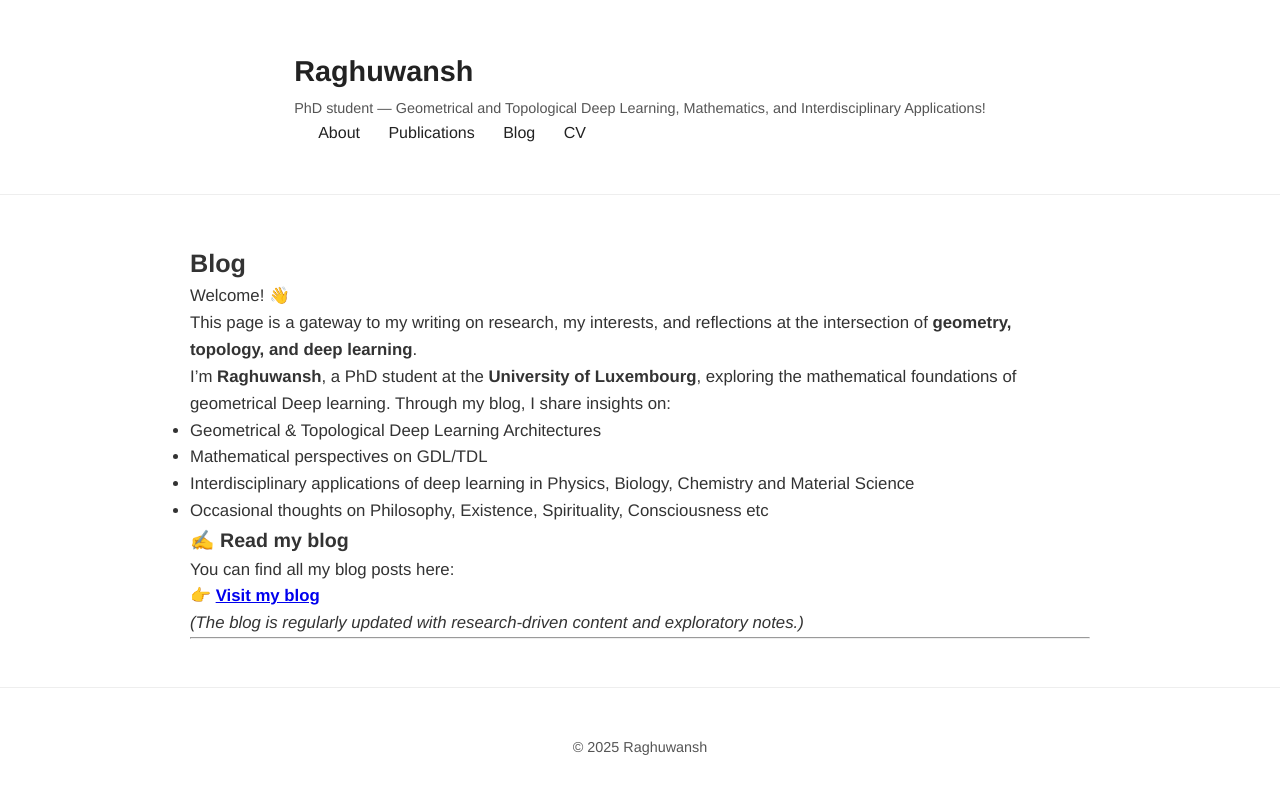
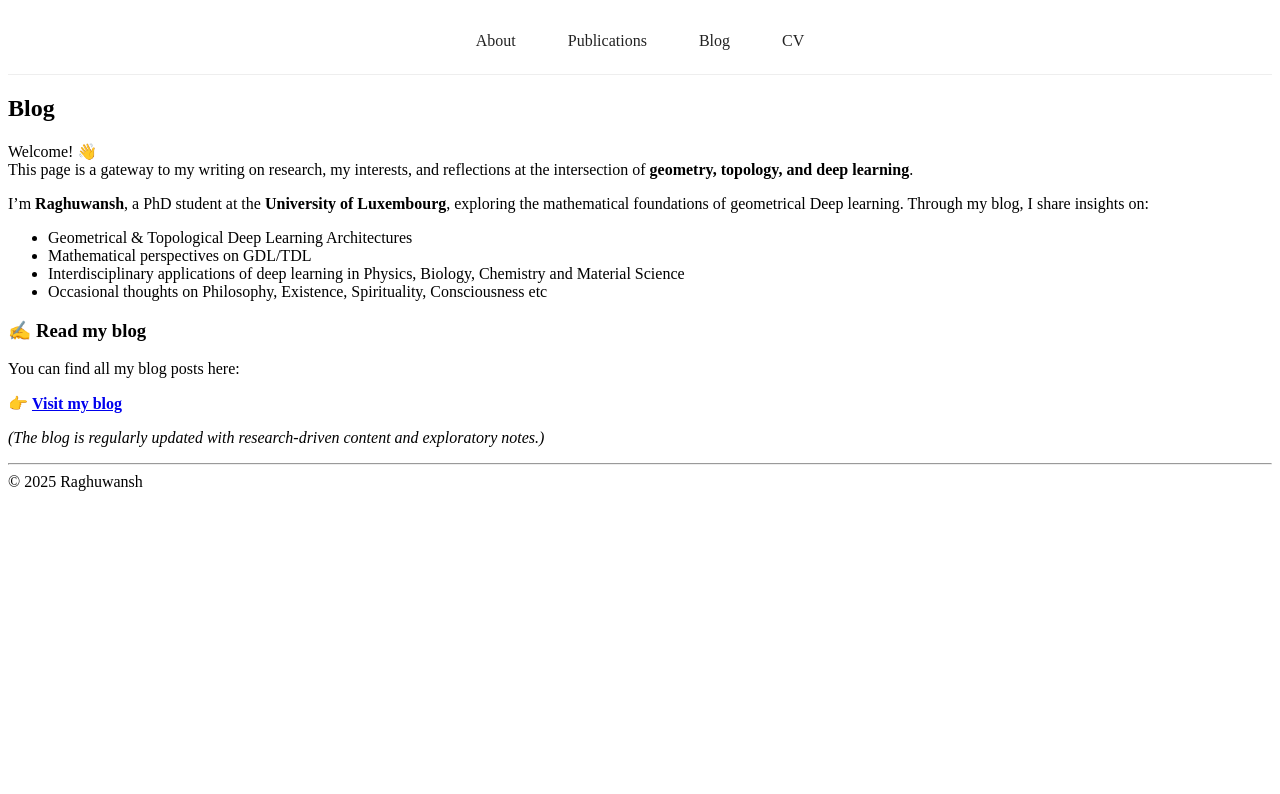
Before and after one commit to rajraghuwansh/rajraghuwansh.github.io, a Jekyll site: the page built from blog.md, in a window 1280 px wide. Shown: the top 794 px of the page. Built offline with Jekyll 4.4.1, drawn with Linux system fonts in a browser that asks for light colours.

Commit message:
index and default changed

```diff
--- a/_layouts/default.html
+++ b/_layouts/default.html
@@ -10,17 +10,11 @@
 
 <header class="site-header">
   <div class="container">
-    <div class="site-title">
-      <h1>Raghuwansh</h1>
-      <p class="subtitle">
-        PhD student — Geometrical and Topological Deep Learning, Mathematics, and Interdisciplinary Applications!
-      </p>
-    </div>
     <nav>
       <a href="/about">About</a>
       <a href="/publications">Publications</a>
       <a href="/blog">Blog</a>
-      <a href="/CV.pdf">CV</a>
+      <a href="/cv">CV</a>
     </nav>
   </div>
 </header>
@@ -29,7 +23,7 @@
 
   {% if page.hero %}
   <section class="hero container">
-    <img src="/assets/img/profile.jpg" alt="Raghuwansh" class="hero-image">
+    <img src="/assets/images/profile.jpg" alt="Raghuwansh" class="hero-image">
     <div class="hero-text">
       {{ page.hero }}
     </div>
--- a/assets/css/site.css
+++ b/assets/css/site.css
@@ -1,46 +1,14 @@
-/* Reset */
-* {
-  margin: 0;
-  padding: 0;
-  box-sizing: border-box;
-}
-
-body {
-  font-family: "Helvetica Neue", Helvetica, Arial, sans-serif;
-  line-height: 1.6;
-  color: #222;
-  background-color: #fff;
-}
-
-/* Container */
-.container {
-  max-width: 900px;
-  margin: 0 auto;
-  padding: 1rem;
-}
-
 /* Header */
 .site-header {
   display: flex;
-  justify-content: space-between;
+  justify-content: center; /* Center nav links horizontally */
   align-items: center;
-  padding: 2rem 0;
+  padding: 1.5rem 0;
   border-bottom: 1px solid #eee;
 }
 
-.site-header h1 {
-  font-weight: 700;
-  font-size: 1.8rem;
-}
-
-.site-header .subtitle {
-  font-size: 0.9rem;
-  color: #555;
-  margin-top: 0.2rem;
-}
-
 .site-header nav a {
-  margin-left: 1.5rem;
+  margin: 0 1.5rem;
   text-decoration: none;
   color: #222;
   font-weight: 500;
@@ -50,91 +18,3 @@
 .site-header nav a:hover {
   color: #007acc;
 }
-
-/* Hero Section */
-.hero {
-  display: flex;
-  align-items: center;
-  gap: 2rem;
-  padding: 4rem 0;
-  text-align: left;
-}
-
-.hero-image {
-  width: 150px;
-  height: 150px;
-  border-radius: 50%;
-  object-fit: cover;
-  flex-shrink: 0;
-}
-
-.hero-text h1 {
-  font-size: 2.2rem;
-  font-weight: 700;
-  margin-bottom: 0.5rem;
-}
-
-.hero-text p {
-  font-size: 1.1rem;
-  color: #333;
-}
-
-/* Page Content */
-.page-content {
-  padding: 3rem 0;
-  font-size: 1.05rem;
-  color: #333;
-}
-
-/* Contact Section */
-#contact h2 {
-  margin-bottom: 1rem;
-}
-
-#contact ul {
-  list-style: none;
-}
-
-#contact ul li {
-  margin-bottom: 0.8rem;
-}
-
-#contact ul li a {
-  text-decoration: none;
-  color: #007acc;
-  transition: color 0.2s ease;
-}
-
-#contact ul li a:hover {
-  color: #005f99;
-}
-
-/* Footer */
-.site-footer {
-  text-align: center;
-  padding: 2rem 0;
-  border-top: 1px solid #eee;
-  font-size: 0.9rem;
-  color: #555;
-}
-
-/* Responsive */
-@media (max-width: 768px) {
-  .site-header {
-    flex-direction: column;
-    align-items: flex-start;
-  }
-  .site-header nav {
-    margin-top: 0.5rem;
-  }
-  .hero {
-    flex-direction: column;
-    align-items: center;
-    text-align: center;
-    gap: 1.5rem;
-  }
-  .hero-image {
-    width: 120px;
-    height: 120px;
-  }
-}
```
